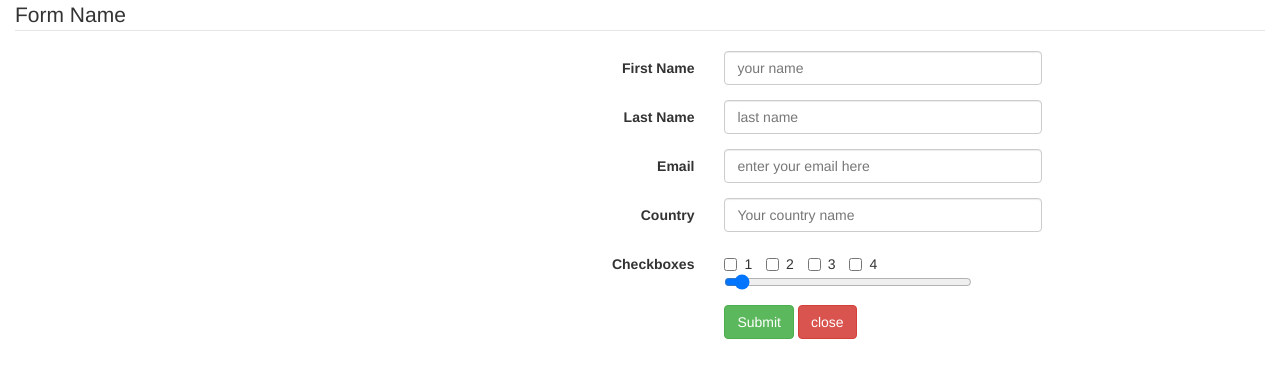
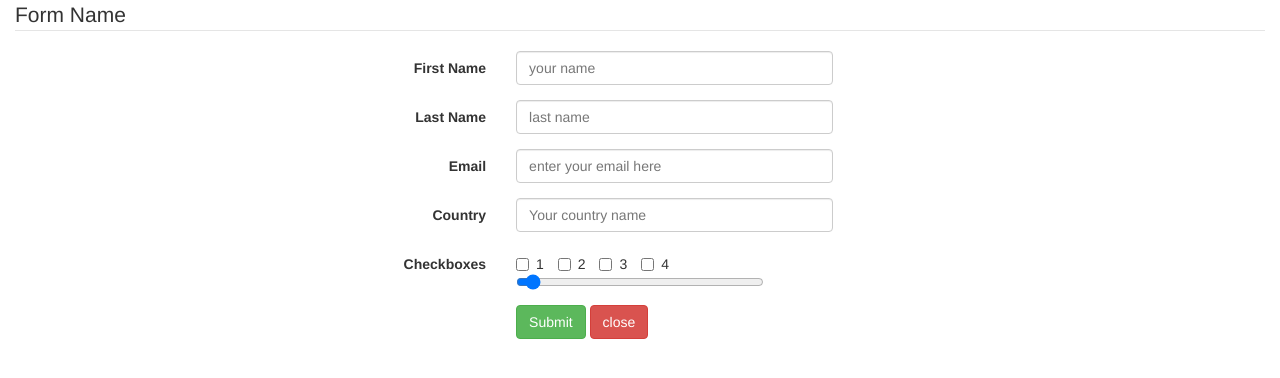
Before and after one commit to Dhamu28/form, a plain HTML site: page index.html in a window 1280 px wide. Drawn offline with Linux system fonts and the light colour scheme.

Commit message:
Update index.html
update changes

```diff
--- a/index.html
+++ b/index.html
@@ -14,7 +14,7 @@
 <legend>Form Name</legend>
 
 <!-- Text input-->
-<div class="col-sm-8 col-md-8 col-sm-offset-4 col-md-offset-4">
+<div class="col-sm-8 col-md-8 col-sm-offset-2 col-md-offset-2">
 <div class="form-group">
   <label class="col-md-4 control-label" for="name">First Name</label>
   <div class="col-md-5">
```
